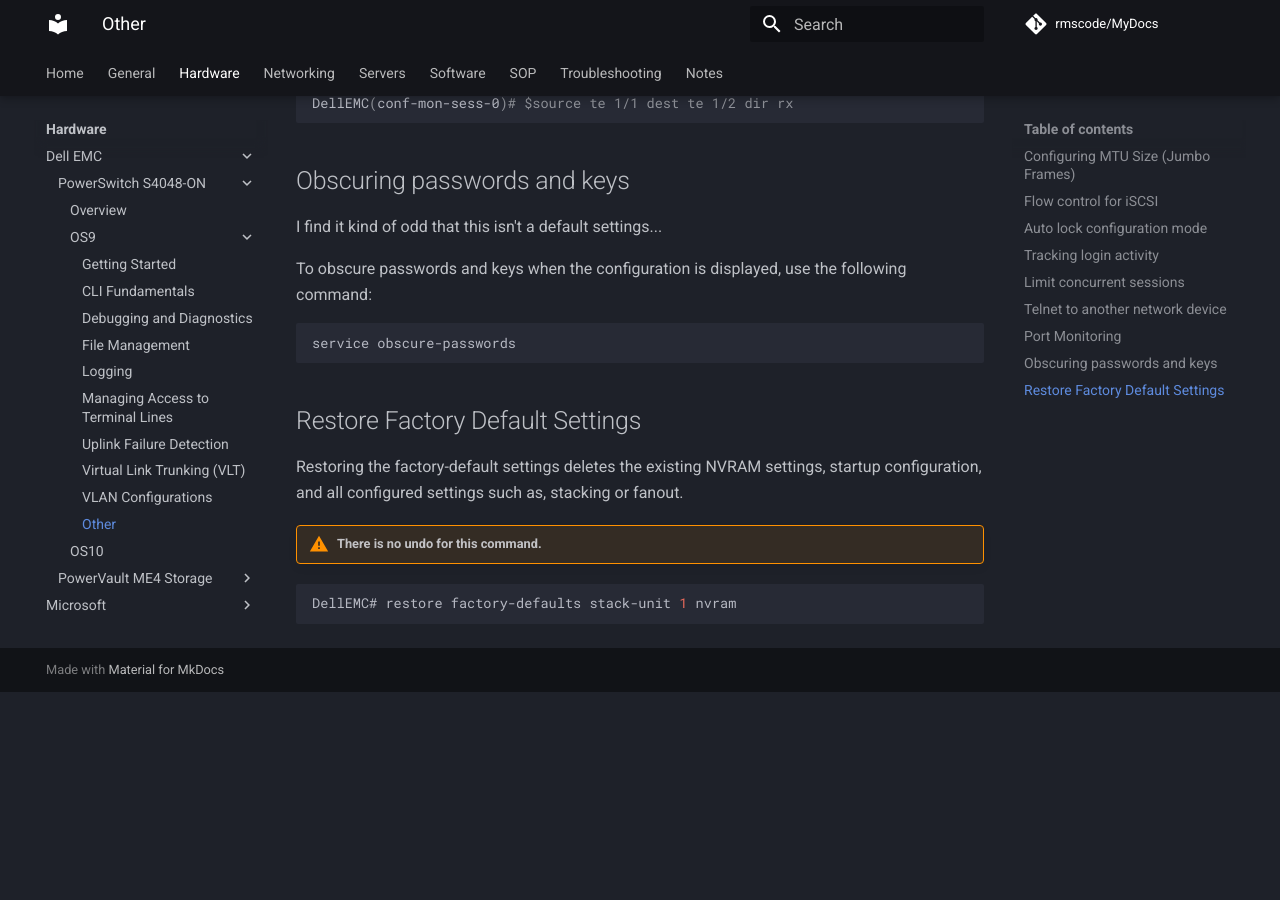
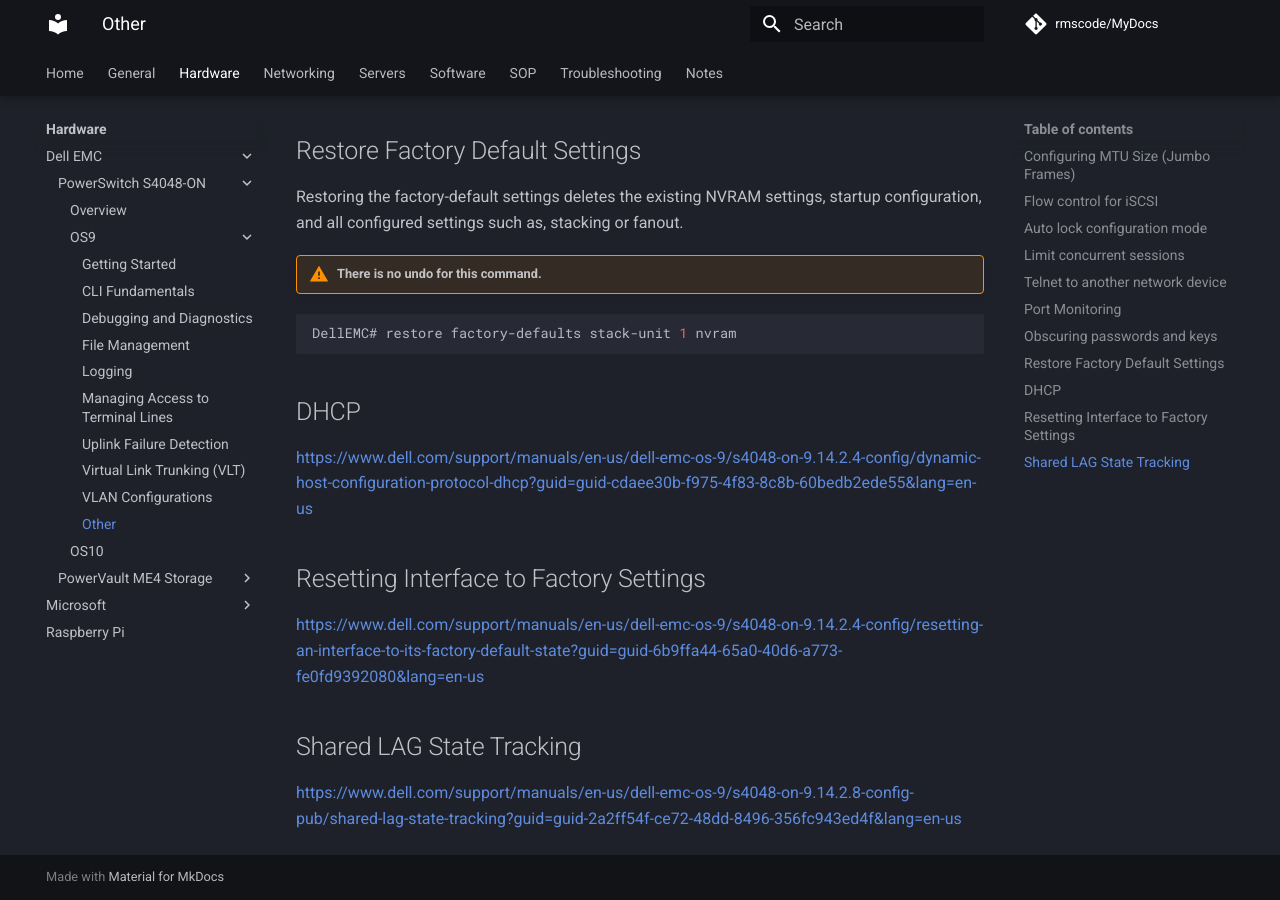
Before and after one commit to rmscode/binary-garden, an MkDocs documentation site: the page built from docs/hardware/dell-emc/S4048-ON/os9-other.md, in a window 1280 px wide and 900 px high, scrolled down 2962 px. Built offline with MkDocs 1.6.1 and Material for MkDocs 9.7.7, drawn with Linux system fonts in a browser that asks for light colours; comment, search, counter and statistics services are not loaded; before the commit the page ends 3654 px from its top, so only the background shows below that; some of the changed text lies outside the part shown.

Commit message:
Update os9-other.md

````diff
--- a/docs/hardware/dell-emc/S4048-ON/os9-other.md
+++ b/docs/hardware/dell-emc/S4048-ON/os9-other.md
@@ -78,20 +78,6 @@
 configuration mode exclusive auto
 ```
 
-## Tracking login activity
-
-By default, this is off. To enable it, use the following command:
-
-```shell
-login statistics enable
-```
-
-Displaying the login activity:
-
-```shell
-show login statistics
-```
-
 ## Limit concurrent sessions
 
 ```shell
@@ -134,3 +120,15 @@
 ```shell
 DellEMC# restore factory-defaults stack-unit 1 nvram
 ```
+
+## DHCP
+
+<https://www.dell.com/support/manuals/en-us/dell-emc-os-9/s4048-on-9.14.2.4-config/dynamic-host-configuration-protocol-dhcp?guid=guid-cdaee30b-f975-4f83-8c8b-60bedb2ede55&lang=en-us>
+
+## Resetting Interface to Factory Settings
+
+<https://www.dell.com/support/manuals/en-us/dell-emc-os-9/s4048-on-9.14.2.4-config/resetting-an-interface-to-its-factory-default-state?guid=guid-6b9ffa44-65a0-40d6-a773-fe0fd9392080&lang=en-us>
+
+## Shared LAG State Tracking
+
+<https://www.dell.com/support/manuals/en-us/dell-emc-os-9/s4048-on-9.14.2.8-config-pub/shared-lag-state-tracking?guid=guid-2a2ff54f-ce72-48dd-8496-356fc943ed4f&lang=en-us>
````
